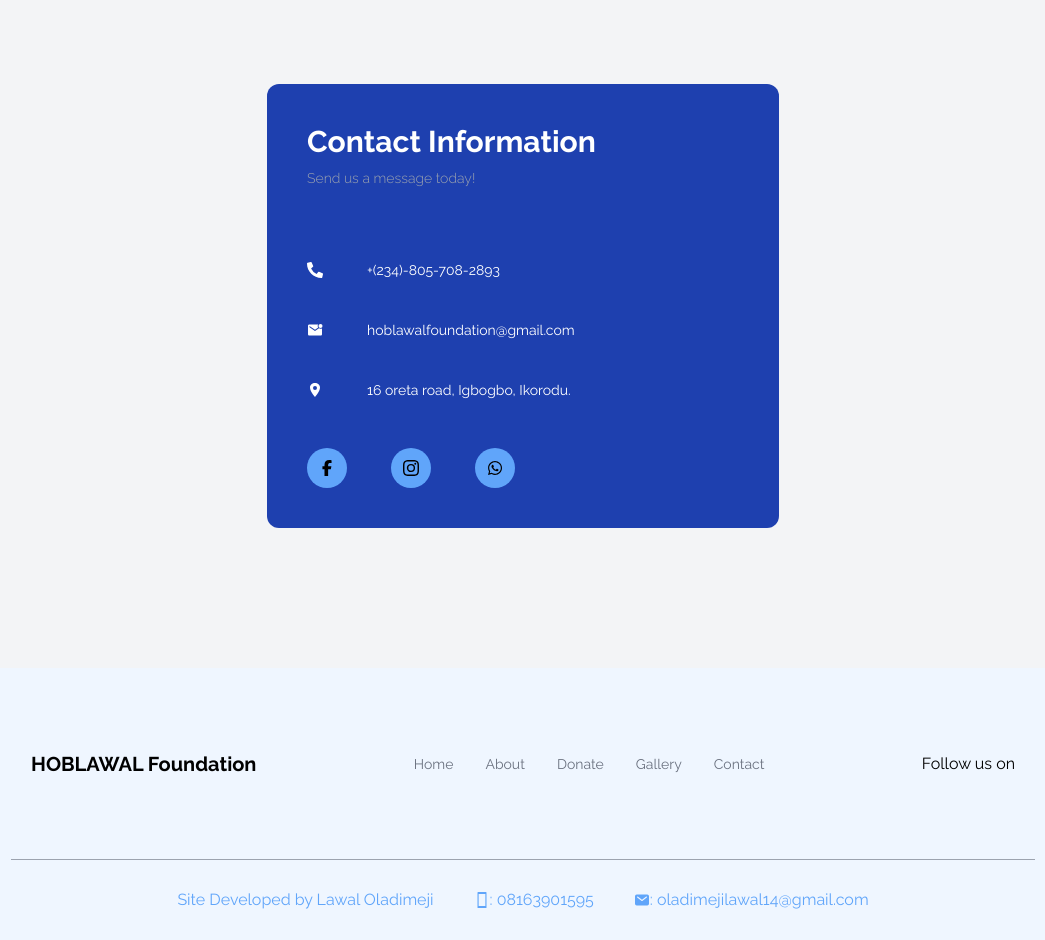
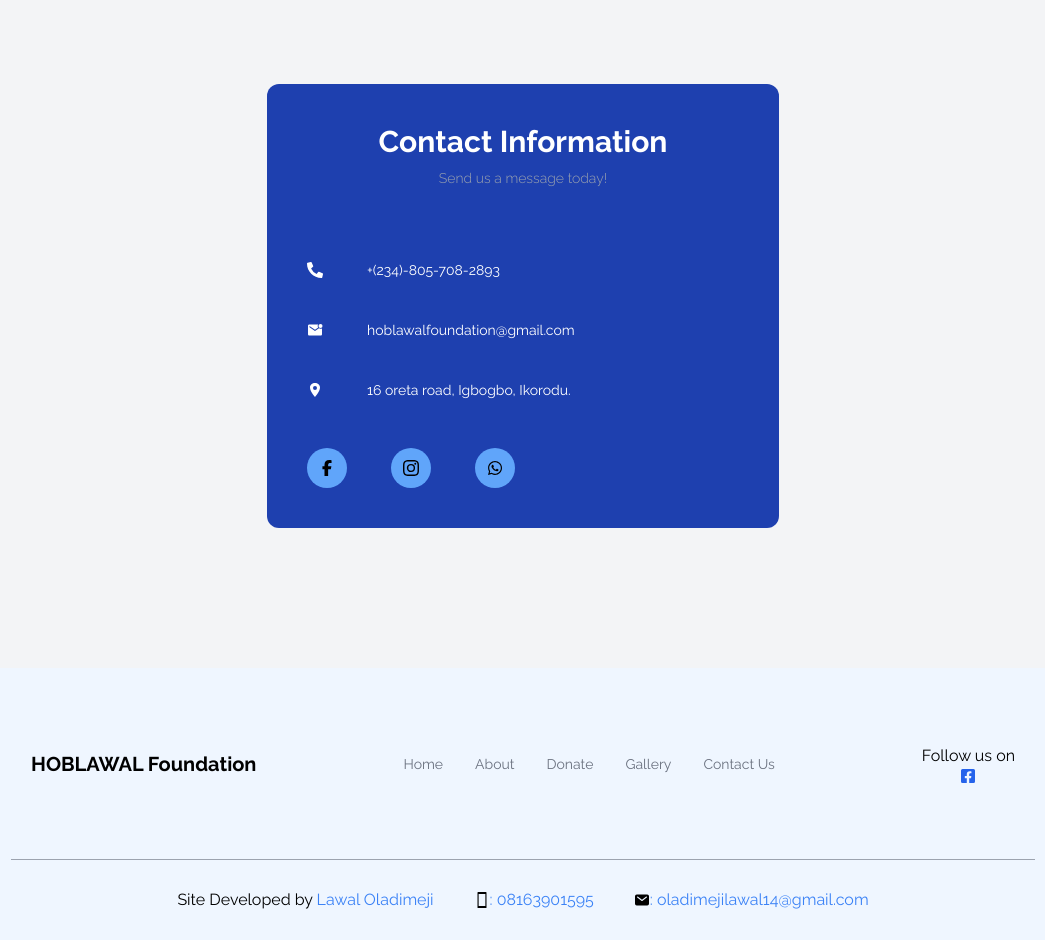
Before and after one commit to dimeji003/hoblawalfoundation, a Next.js app: page /contactus in a window 1280 px wide. Shown: the part 200-1140 px from the top of the page, without its empty margins (117-1162 px from the left). Built offline with nearby package versions, Linux system fonts and the light colour scheme.

Commit message:
fix: edit files

```diff
--- a/src/app/components/Footer.jsx
+++ b/src/app/components/Footer.jsx
@@ -7,6 +7,7 @@ import Link from 'next/link';
 import Image from 'next/image';
 import { IoPhonePortraitSharp } from "react-icons/io5";
 import { IoMail } from "react-icons/io5";
+import { FaFacebookSquare } from "react-icons/fa";
 
 
 export default function Footer() {
@@ -17,7 +18,7 @@ export default function Footer() {
 
         <div className='text-black text-xl font-bold'>HOBLAWAL Foundation</div>
         <div className='text-black'>
-            <ul className='flex lg:flex-row lg:text-sm text-gray-500 flex-col gap-3 lg:gap-8'>
+            <ul className='flex lg:flex-row lg:text-sm text-gray-500 flex-col gap-3 lg:gap-8 items-center'>
                 <Link href='/'>
                 <li>Home</li>
                 </Link>
@@ -31,25 +32,25 @@ export default function Footer() {
                 <li>Gallery</li>
                 </Link>
                 <Link href='/contactus'>
-                <li>Contact</li>
+                <li>Contact Us</li>
                 </Link>
             </ul>
         </div>
         <div >
             <h2 className=''>Follow us on</h2>
-            <ul>
-                <li></li>
+            <ul className='flex flex-row place-content-center'>
+                <li><FaFacebookSquare className='text-blue-600' href='https://www.facebook.com/profile.php?id=100080090636438&mibextid=kFxxJD' /></li>
                 <li></li>
             </ul>
         </div>
         </div>
-        <div className='text-center flex lg:flex-row flex-col place-content-center items-center gap-2 lg:gap-10 py-7 text-blue-400'>
-            <p>Site Developed by Lawal Oladimeji</p>
+        <div className='text-center flex lg:flex-row flex-col place-content-center items-center gap-2 lg:gap-10 py-7 '>
+            <p>Site Developed by <span className='text-blue-500'>Lawal Oladimeji</span></p>
             <Link href='tel:08163901595'>
-            <p className='flex flex-row items-center'><IoPhonePortraitSharp/>: 08163901595</p>
+            <p className='flex flex-row items-center text-blue-500'><IoPhonePortraitSharp className='text-black'/>: 08163901595</p>
             </Link>
             <Link href='mailto:oladimejilawal14@gmail.com'>
-            <p className='flex flex-row items-center'><IoMail/>: oladimejilawal14@gmail.com</p>
+            <p className='flex flex-row items-center text-blue-500'><IoMail className='text-black'/>: oladimejilawal14@gmail.com</p>
             </Link>
         </div>
 
--- a/src/app/components/main.module.css
+++ b/src/app/components/main.module.css
@@ -1,13 +1,13 @@
 @media screen and (max-width: 1024px){
 
     .main{
-        background-image: radial-gradient(rgba(15, 7, 7, 0.7), rgba(17, 6, 6, 0.736)), url(/cytonn-photography-n95VMLxqM2I-unsplash\ 4.jpg);
+        background-image: radial-gradient(rgba(15, 7, 7, 0.7), rgba(17, 6, 6, 0.736)), url(/cytonn-photography-n95VMLxqM2I-unsplash\ 4-min.jpg);
         background-size: cover
     }
 }
 @media screen and (min-width: 1025px){
     .main{
-        background-image: radial-gradient(rgba(15, 7, 7, 0.7), rgba(17, 6, 6, 0.736)), url(/cytonn-photography-n95VMLxqM2I-unsplash\ 2.jpg);
+        background-image: radial-gradient(rgba(15, 7, 7, 0.7), rgba(17, 6, 6, 0.736)), url(/cytonn-photography-n95VMLxqM2I-unsplash\ 2-min.jpg);
         background-size: cover
     }
 
--- a/src/app/contactus/page.jsx
+++ b/src/app/contactus/page.jsx
@@ -15,8 +15,8 @@ export default function page() {
 
         <div className='flex  flex-col gap-2 rounded-xl lg:w-[40%] w-[90%] md:w-[60%] m-auto my-24 p-10 bg-blue-800'>
 
-                <h1 className='text-3xl font-bold text-white'>Contact Information</h1>
-                <p className='text-sm font-light text-gray-400'>Send us a message today!</p>
+                <h1 className='text-3xl font-bold text-white text-center'>Contact Information</h1>
+                <p className='text-sm font-light text-gray-400 text-center'>Send us a message today!</p>
                 <div className='flex flex-col gap-10 mt-16'>
 
                     <Link href="tel:+2348057082893">
```
Also changed, not shown: public/cytonn-photography-n95VMLxqM2I-unsplash 4-min.jpg (added), 1 other file (tests, documents, lock files or other folders).
